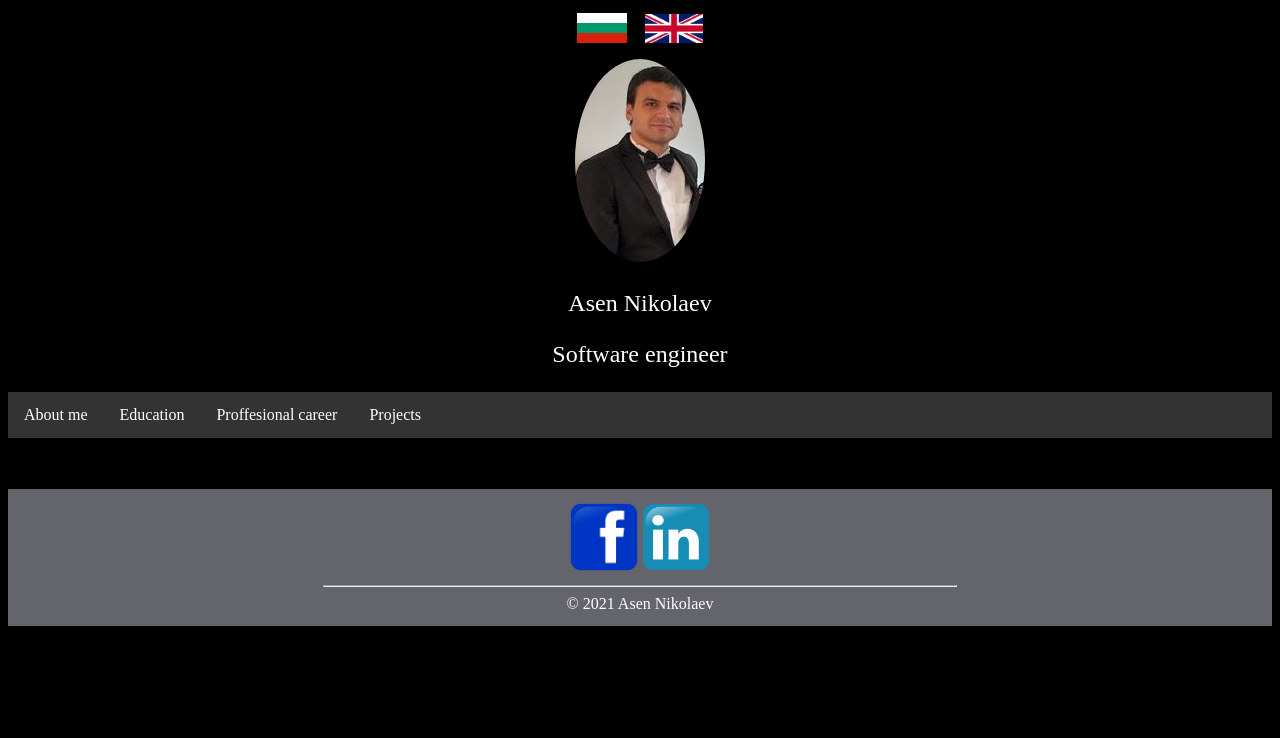
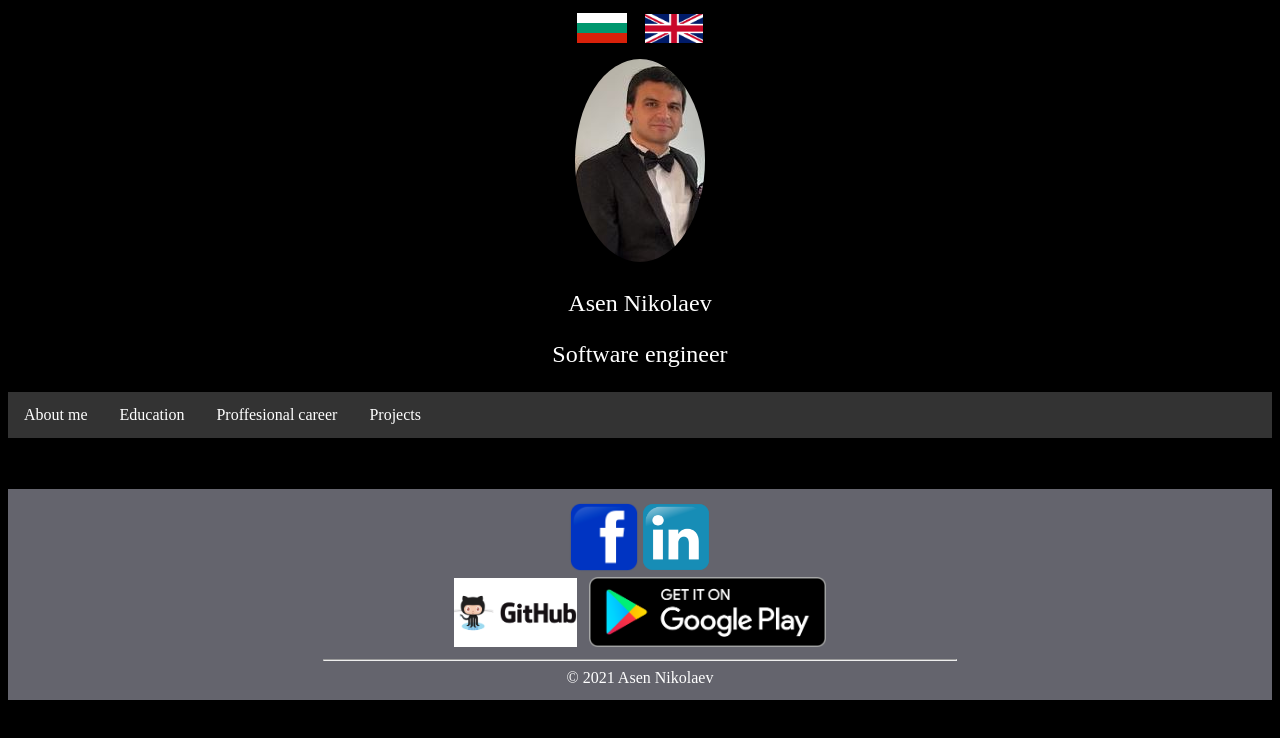
Before and after one commit to asen1995/asen-nikolaev-web-site, an Angular app: page / in a window 1280 px wide. Shown: the top 738 px of the page. Built offline with nearby package versions, Linux system fonts and the light colour scheme.

Commit message:
adding github and google play profile links in  footer

```diff
--- a/src/app/footer/footer.component.html
+++ b/src/app/footer/footer.component.html
@@ -6,6 +6,13 @@
     <a href="https://www.linkedin.com/in/asen-nikolaev-414586133/" target="popup">
         <img id="linkedin" src="assets/linkedin.jpg" />
     </a>
+    <br>
+    <a href="https://github.com/asen1995" target="popup">
+        <img id="github" src="assets/github.png" />
+    </a>
+    <a href="https://play.google.com/store/apps/developer?id=Asen+Nikolaev" target="popup">
+        <img id="google-play" src="assets/google-play.jpg" />
+    </a>
 
     <hr id="footer-line">
 
--- a/src/app/footer/footer.component.scss
+++ b/src/app/footer/footer.component.scss
@@ -16,9 +16,20 @@ footer {
  }
 
  #linkedin{
-    width: 5.7%;
-    height: 5.7%;
- }
+   width: 5.7%;
+   height: 5.7%;
+}
+
+#github{
+   width: 9.7%;
+   height: 9.7%;
+}
+
+#google-play{
+   width: 18.7%;
+   height: 9.7%;
+   margin-left: 1%;
+}
 
 
  #footer-line{
```
Also changed, not shown: src/assets/github.png (added), src/assets/google-play.jpg (added).
